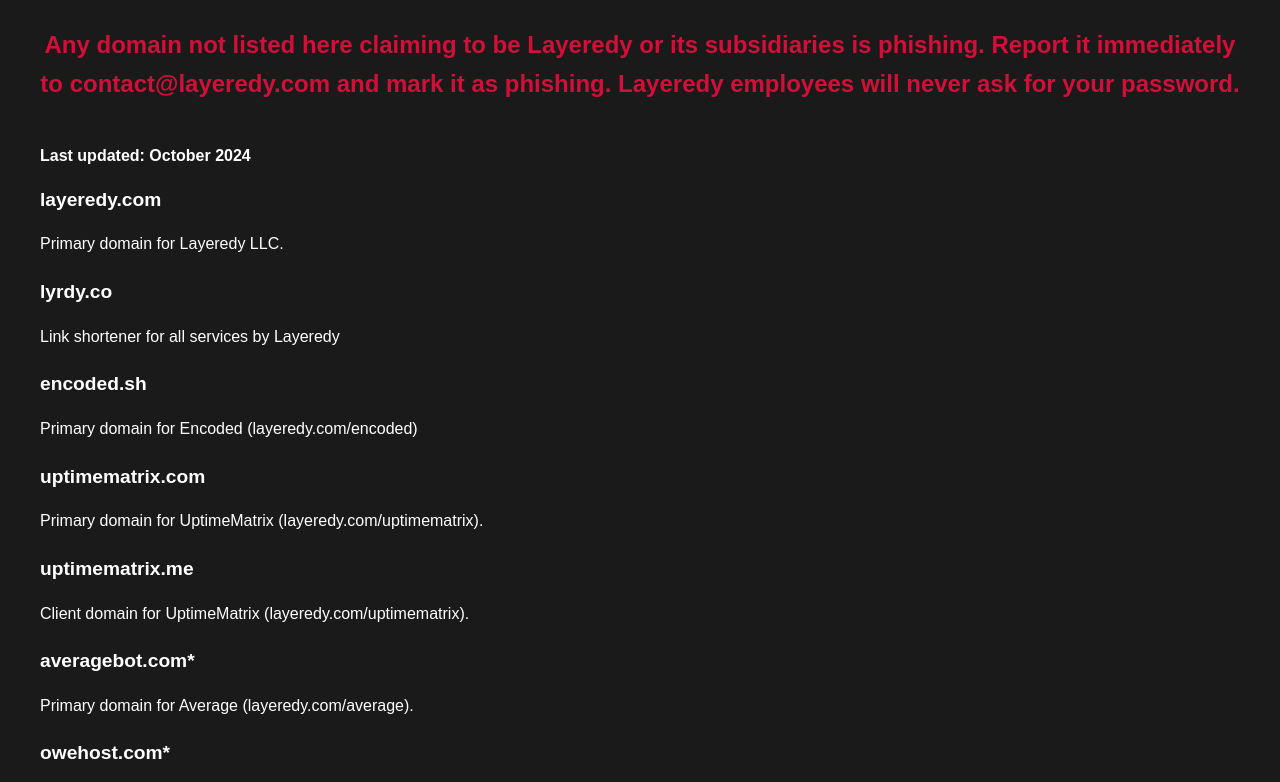
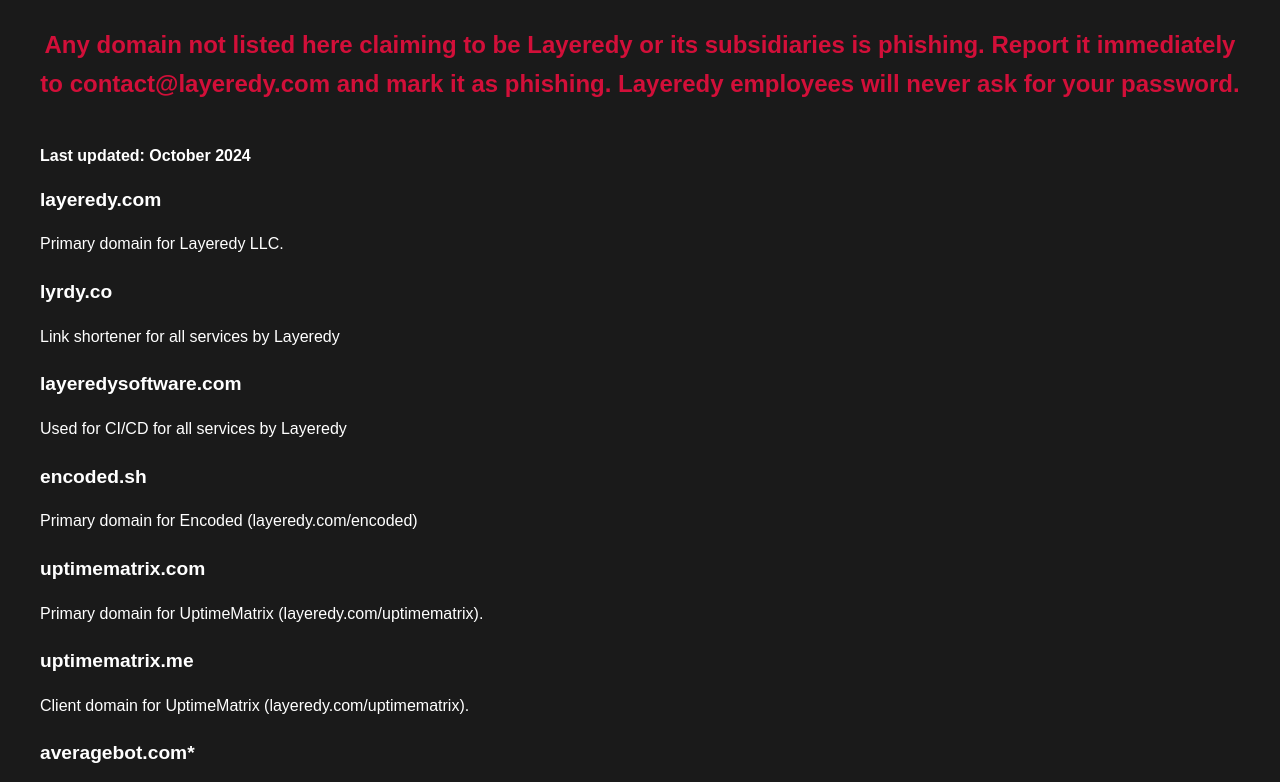
Before and after one commit to layeredy/domainlist.layeredy.com, a plain HTML site: page index.html in a window 1280 px wide. Shown: the part 154-936 px from the top of the page. Drawn offline with nearby package versions, Linux system fonts and the light colour scheme.

Commit message:
Add layeredysoftware.com to domains

```diff
--- a/index.html
+++ b/index.html
@@ -34,6 +34,11 @@
                 <div class="event-description">
                     <p>Link shortener for all services by Layeredy</p>
                 </div>
+                    <div class="timeline-item">
+                      <div class="event-title">layeredysoftware.com</div>
+                      <div class="event-description">
+                          <p>Used for CI/CD for all services by Layeredy</p>
+                      </div>
                 <div class="timeline-item">
                   <div class="event-title">encoded.sh</div>
                   <div class="event-description">
```
